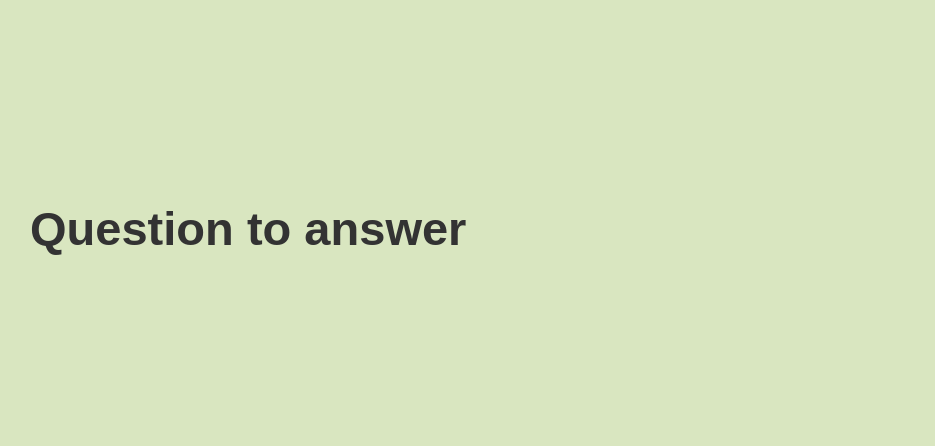
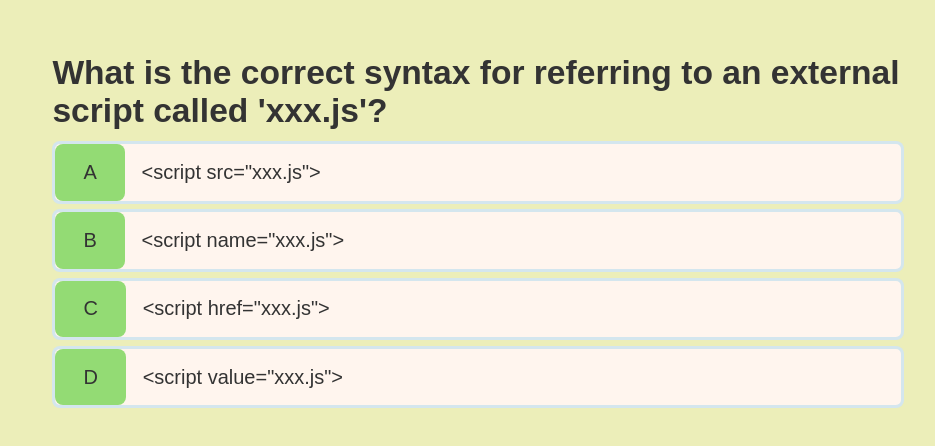
Before and after one commit to EunsooJung/Code-Quiz, a plain HTML site: page QuizGame.html in a window 1280 px wide. Shown: the part 166-612 px from the top of the page, without its empty margins (162-1097 px from the left). Drawn offline with Linux system fonts and the light colour scheme.

Commit message:
Created and implements QuizGame.js

```diff
--- /dev/null
+++ b/Quiz-Game.js
@@ -0,0 +1,121 @@
+const question = document.getElementById('question');
+const choices = Array.from(document.getElementsByClassName('choice-text'));
+
+let currentQuestion = {};
+let acceptingAnswers = false;
+let score = 0;
+let questionCounter = 0;
+let availableQuesions = [];
+
+let questions = [
+  {
+    question: "What is the correct JavaScript syntax to write 'Hello World'?",
+    choice1: 'response.write("Hello World")',
+    choice2: '"Hello World"',
+    choice3: 'document.write("Hello World")',
+    choice4: '("Hello World")',
+    answer: 3
+  },
+  {
+    question: 'Where is the correct place to insert a JavaScript?',
+    choice1: 'Both the <head> section and the <body> section are correct',
+    choice2: 'The <body> section',
+    choice3: 'The <head> section',
+    choice4: 'The <td> tag',
+    answer: 1
+  },
+  {
+    question: 'Inside which HTML element do we put the JavaScript?',
+    choice1: '<javascript>',
+    choice2: ' <js>',
+    choice3: '<script>',
+    choice4: '<scripting>',
+    answer: 3
+  },
+  {
+    question:
+      "What is the correct syntax for referring to an external script called 'xxx.js'?",
+    choice1: '<script src="xxx.js">',
+    choice2: '<script name="xxx.js">',
+    choice3: '<script href="xxx.js">',
+    choice4: '<script value="xxx.js">',
+    answer: 1
+  },
+  {
+    question: 'How do you create a function?',
+    choice1: 'function:myFunction()',
+    choice2: 'function=myFunction()',
+    choice3: 'function myFunction()',
+    choice4: 'myFunction():function',
+    answer: 3
+  }
+];
+
+// Constants
+var CORRECT_BONUS = 10;
+var MAX_QUESTIONS = 5;
+
+startQuizGame = () => {
+  questionCounter = 0;
+  score = 0;
+  availableQuesions = [...questions];
+  // console.log(availableQuesions);
+  getNewQuestion();
+};
+
+getNewQuestion = () => {
+  // Check When question is finish or end of the question in array.
+  if (availableQuesions.length === 0 || questionCounter >= MAX_QUESTIONS) {
+    // go to end page
+    return window.location.assign('/end.html');
+  }
+
+  // when we start gaem this will increment it to 1.
+  questionCounter++;
+  // To get random question (1 to 5)
+  const questionIndex = Math.floor(Math.random() * availableQuesions.length);
+  currentQuestion = availableQuesions[questionIndex];
+  question.innerText = currentQuestion.question;
+
+  // Access data set attribute data-number
+  choices.forEach(choice => {
+    const number = choice.dataset['number'];
+    choice.innerText = currentQuestion['choice' + number];
+  });
+
+  // Take available questions array - splice out the passed question
+  availableQuesions.splice(questionIndex, 1);
+
+  acceptingAnswers = true;
+};
+
+// When user selected one, take selected data attribue number and reloading browser
+choices.forEach(choice => {
+  choice.addEventListener('click', e => {
+    // console.log(e.target);
+    if (!acceptingAnswers) return;
+
+    acceptingAnswers = false;
+    const selectedChoice = e.target;
+    const selectedAnswer = selectedChoice.dataset['number'];
+
+    // const classToApply = 'incorrect';
+    // if (selectedAnswer == currentQuestion.answer) {
+    //   classToApply = 'correct';
+    // }
+    // console.log(selectedAnswer == currentQuestion.answer);
+    // ternary operator
+    const classToApply =
+      selectedAnswer == currentQuestion.answer ? 'correct' : 'incorrect';
+    // console.log(classToApply);
+    selectedChoice.parentElement.classList.add(classToApply);
+
+    // Apply setTimeout function include callback method to delay before remove it.
+    setTimeout(() => {
+      selectedChoice.parentElement.classList.remove(classToApply);
+      getNewQuestion();
+    }, 1000);
+  });
+});
+
+startQuizGame();
--- a/QuizGame.html
+++ b/QuizGame.html
@@ -14,13 +14,30 @@
 <body>
   <div class="container">
     <div id="quiz-game" class="justify-center flex-column">
-      <h2 id="questions">
-        Question to answer
-      </h2>
+      <h2 id="question">Question to answer </h2>
+
+      <div class="choice-container">
+        <p class="choice-prefix">A</p>
+        <p class="choice-text" data-number="1">Choise 1</p>
+      </div>
+      <div class="choice-container">
+        <p class="choice-prefix">B</p>
+        <p class="choice-text" data-number="2">Choise 2</p>
+      </div>
+      <div class="choice-container">
+        <p class="choice-prefix">C</p>
+        <p class="choice-text" data-number="3">Choise 3</p>
+      </div>
+      <div class="choice-container">
+        <p class="choice-prefix">D</p>
+        <p class="choice-text" data-number="4">Choise 4</p>
+      </div>
 
     </div>
   </div>
   </div>
+
+  <script src="Quiz-Game.js"></script>
 </body>
 
 </html>
--- a/assets/css/quiz-game.css
+++ b/assets/css/quiz-game.css
@@ -0,0 +1,35 @@
+.choice-container {
+  display: flex;
+  margin-bottom: 0.5rem;
+  width: 100%;
+  font-size: 20px;
+  border: 0.3rem solid rgba(86, 185, 235, 0.25);
+  background-color: seashell;
+  border-radius: 8px;
+}
+
+.choice-container:hover {
+  cursor: pointer;
+  box-shadow: 0 0.4rem 1.4rem 0 rgba(86, 208, 235, 0.5);
+  transform: translateY(-0.1rem);
+  transition: transform 150ms;
+}
+
+.choice-prefix {
+  padding: 1.5rem 2.5rem;
+  background-color: rgb(147, 219, 116);
+  border-radius: 8px;
+}
+
+.choice-text {
+  padding: 1.5rem;
+  width: 100%;
+}
+
+/* selected choices */
+.correct {
+  background-color: yellowgreen;
+}
+.incorrect {
+  background-color: tomato;
+}
--- a/assets/css/quiz.css
+++ b/assets/css/quiz.css
@@ -1,5 +1,5 @@
 :root {
-  background-color: #d9e6c0;
+  background-color: #eceeb9;
   font-size: 70%;
 }
 
@@ -32,12 +32,12 @@ h1 > span {
 }
 
 h2 {
-  font-size: 4.2rem;
+  font-size: 3rem;
   margin-bottom: 700;
   font-weight: 700;
 }
 
 h3 {
-  font-size: 2.8rem;
+  font-size: 2.5rem;
   font-weight: 500;
 }
--- a/assets/css/util.css
+++ b/assets/css/util.css
@@ -7,6 +7,7 @@
   align-items: center;
   max-width: 80rem;
   margin: 0 auto;
+  padding: 2rem;
 }
 
 /*  */
```
